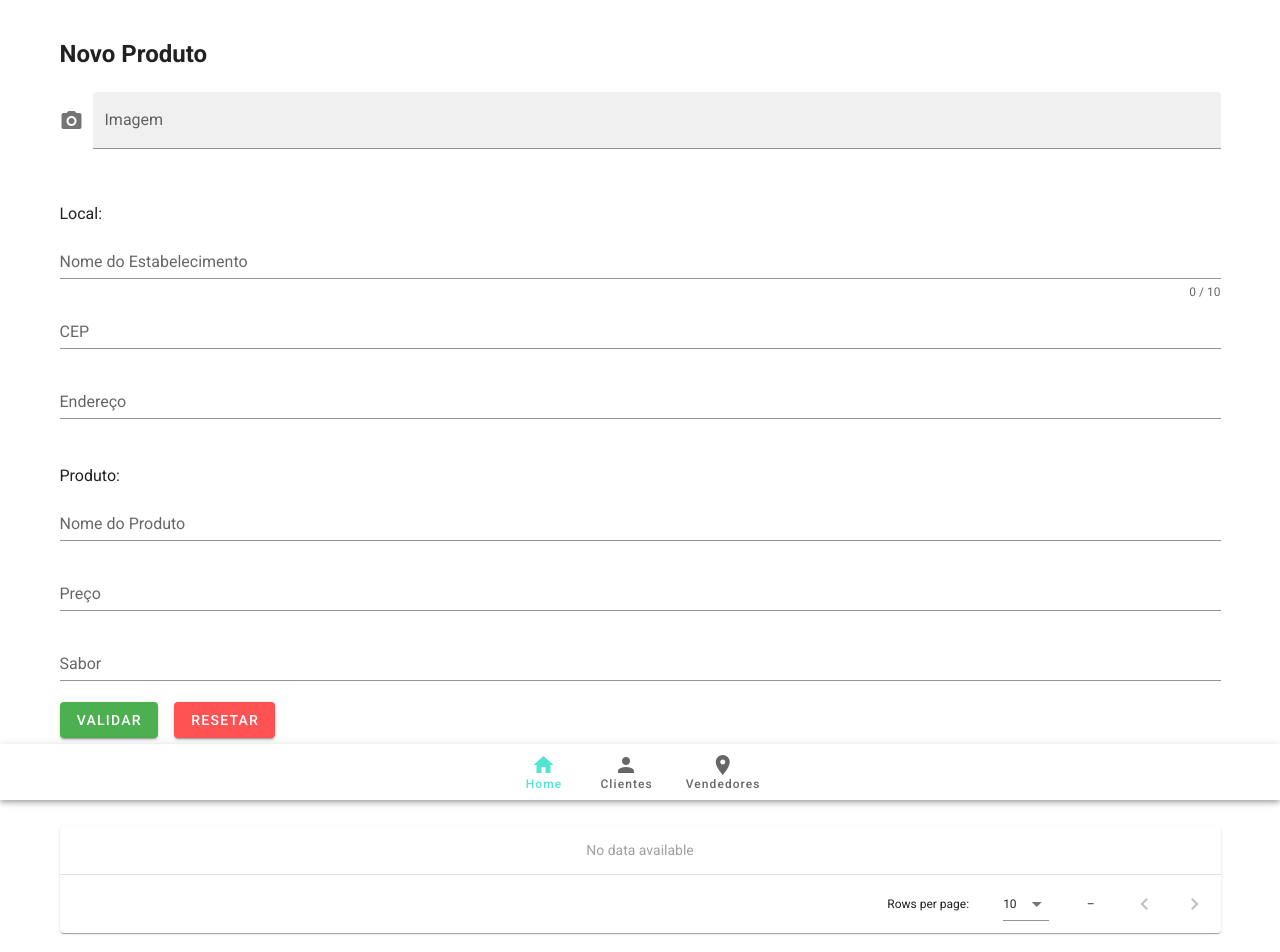
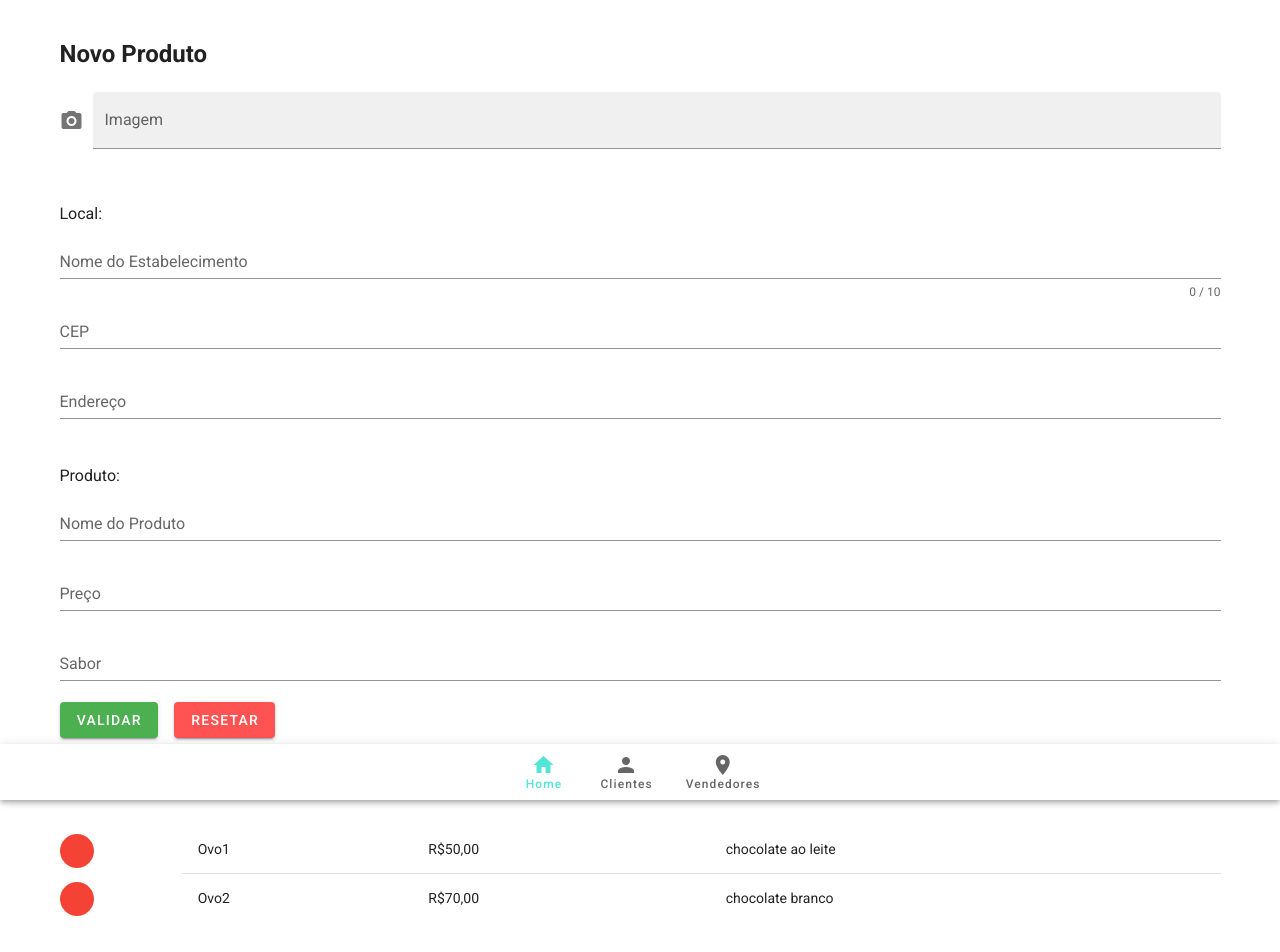
Before and after one commit to IgorWestermann/hackathon-iteris-time27, a Vue app: page /NewProductPage in a window 1280 px wide. Shown: the top 952 px of the page. Built offline with nearby package versions, Linux system fonts and the light colour scheme.

Commit message:
segundo commit

```diff
--- a/src/views/NewProductPage.vue
+++ b/src/views/NewProductPage.vue
@@ -84,11 +84,24 @@
 
         <div class="meus-produtos">
             <h2 class="mb-5 mt-8">Meus Produtos</h2>
-            <v-data-table
-                :headers="headers"
-                :items="desserts"
-                class="elevation-1"
-            ></v-data-table>
+            <v-simple-table>
+                <template v-slot:default>
+
+                <tbody>
+                    <tr
+                    v-for="item in desserts"
+                    :key="item.name"
+                    >
+                    <v-avatar class="mt-2" size ="34" color="red">
+
+                    </v-avatar>
+                    <td>{{ item.nome }}</td>
+                    <td>{{ item.preco }}</td>
+                    <td>{{ item.sabor }}</td>
+                    </tr>
+                </tbody>
+                </template>
+            </v-simple-table>
         </div>
     </v-container>
 </template>
@@ -97,9 +110,19 @@
 export default {
     name: 'NewProductPage',
    data: () => ({
-
+        desserts: [
+          {
+            nome: 'Ovo1',
+            preco: 'R$50,00',
+            sabor: 'chocolate ao leite',
+          },
+          {
+            nome: 'Ovo2',
+            preco: 'R$70,00',
+            sabor: 'chocolate branco',
+          },
+        ],
       valid: true,
-      name: '',
       nameRules: [
         v => !!v || 'Name is required',
         v => (v && v.length <= 10) || 'Name must be less than 10 characters',
```
